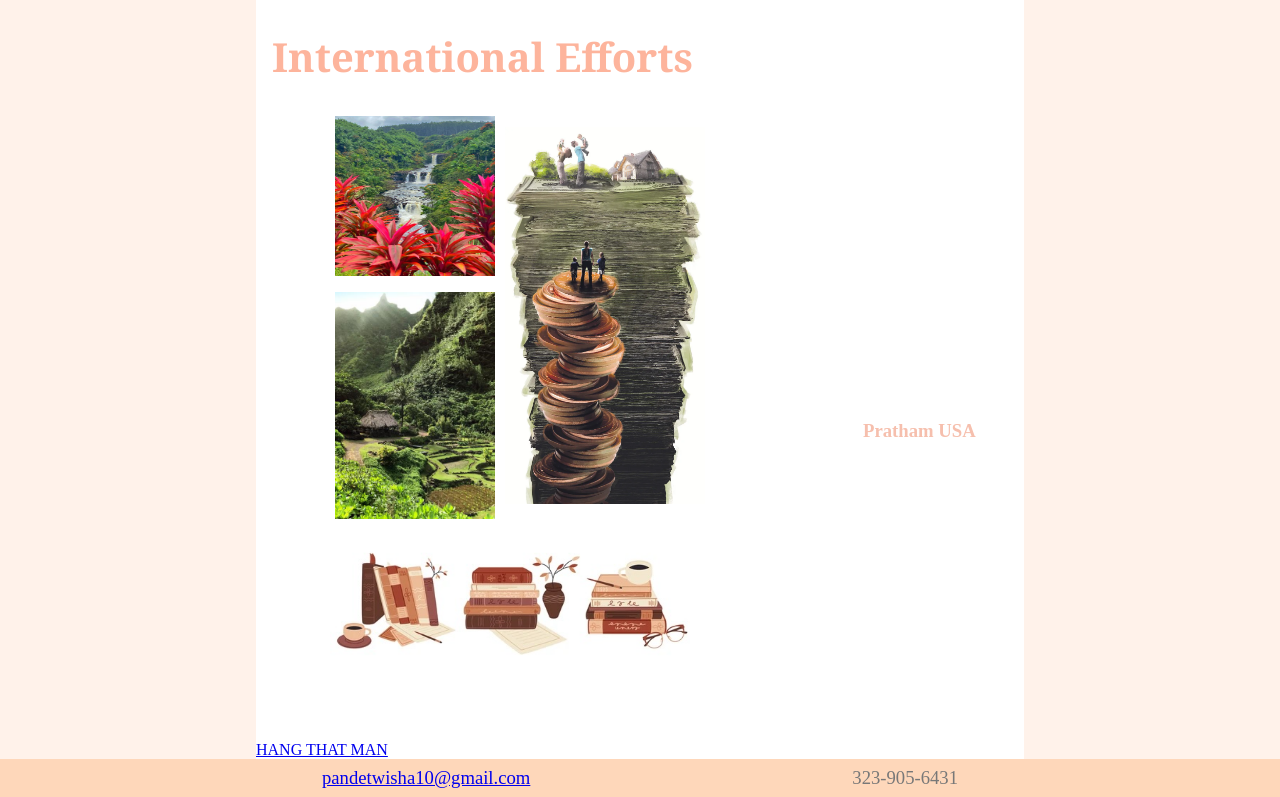
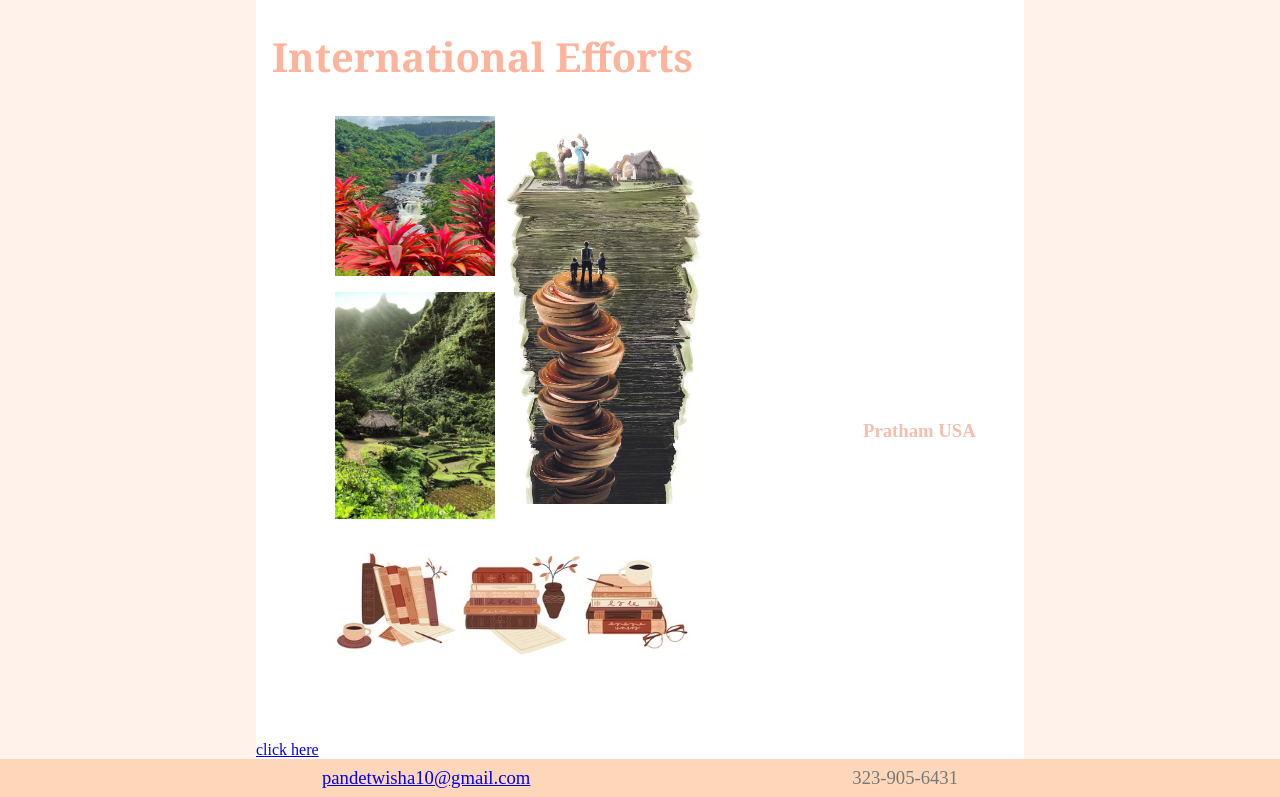
Before and after one commit to twpande/twpande, a plain HTML site: page index.html in a window 1280 px wide. Shown: the part 3461-4258 px from the top of the page. Drawn offline with Linux system fonts and the light colour scheme.

Commit message:
changed hangman link text

```diff
--- a/index.html
+++ b/index.html
@@ -181,7 +181,7 @@
       </div>
     </section>
     <a href="./hangman.html">
-      HANG THAT MAN
+      click here
     </a>
   </div>
   <div class="sideBar"><span></span></div>
```
